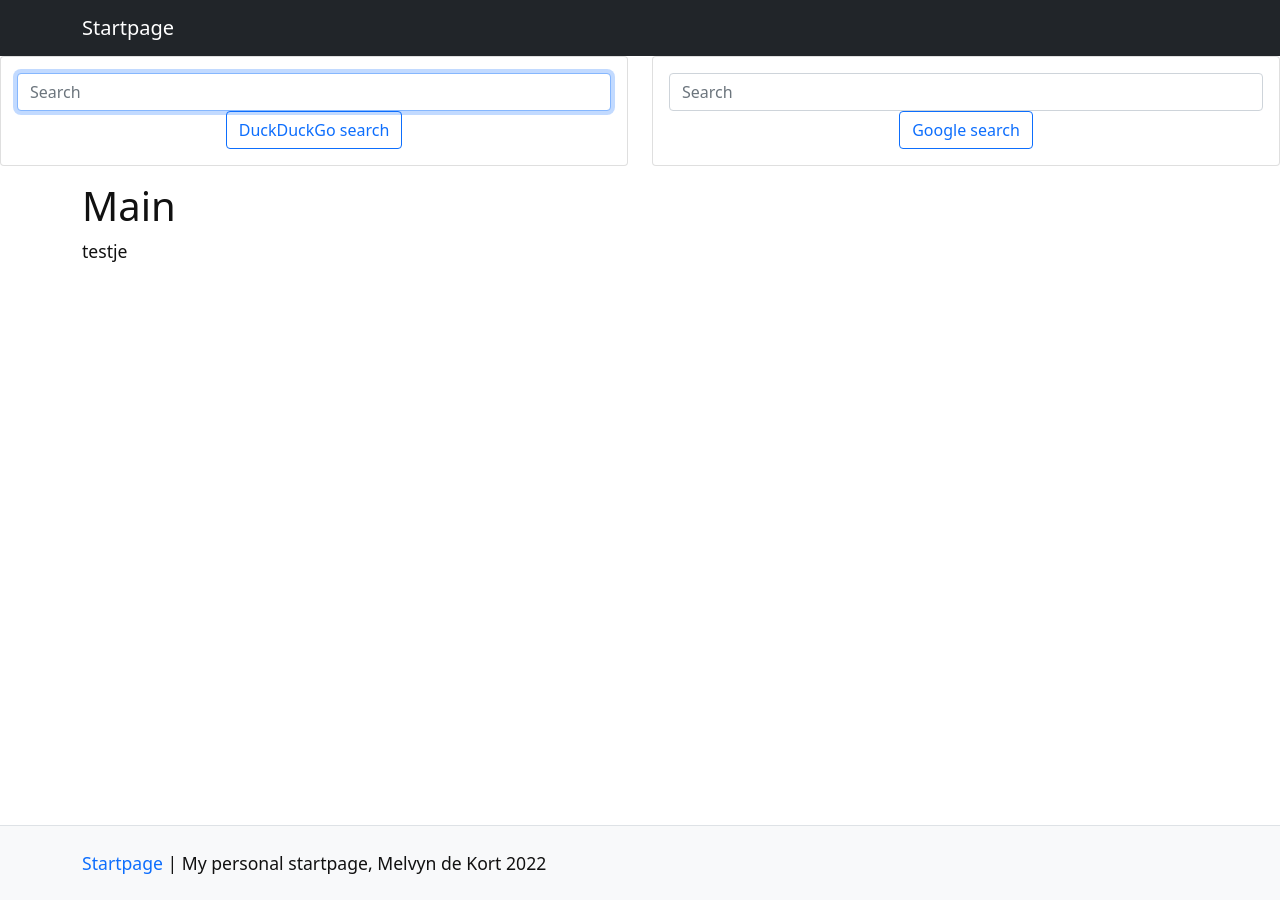
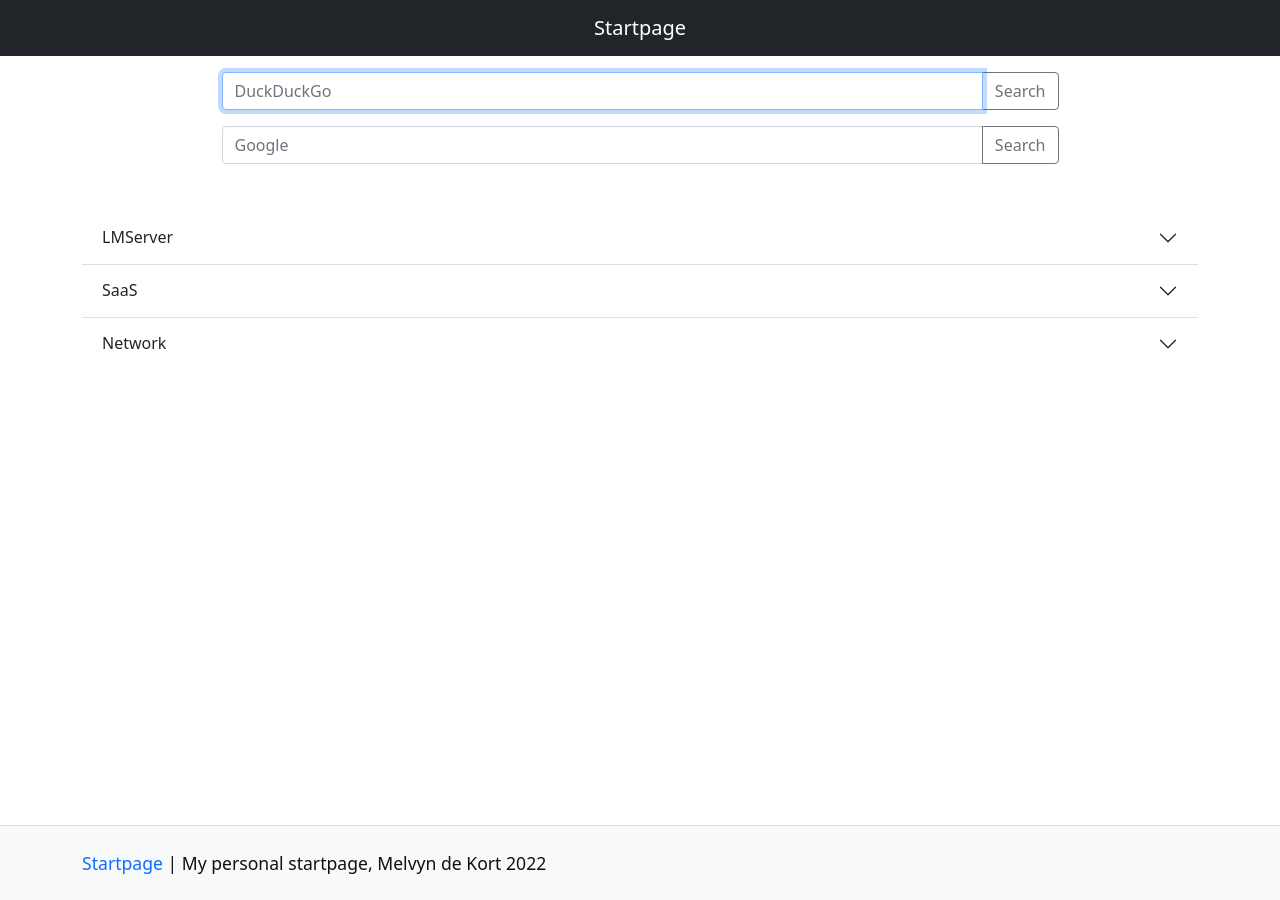
Before and after one commit to melvyndekort/startpage, a Jekyll site: the page built from pages/index.md, in a window 1280 px wide. Built offline with Jekyll 4.4.1, drawn with Linux system fonts in a browser that asks for light colours.

Commit message:
Initial setup of YAML data setup

```diff
--- a/_includes/search.html
+++ b/_includes/search.html
@@ -1,8 +1,6 @@
-<div class="card text-center">
-  <div class="card-body">
-    <form class="search" action="{{ include.link }}" method="get" onSubmit="mysearch(this)">
-      <input type="search" name="q" class="form-control rounded" placeholder="Search" {% if include.focus == true %} autofocus{% endif %} />
-      <button type="submit" class="btn btn-outline-primary">{{ include.button }}</button>
-    </form>
+<form class="search" action="{{ include.link }}" method="get">
+  <div class="input-group mx-auto w-75">
+    <input type="text" name="q" class="form-control" placeholder="{{ include.engine }}" aria-label="{{ include.engine }}" aria-describedby="button-addon2"{% if include.focus == true %} autofocus{% endif %}>
+    <button class="btn btn-outline-secondary" type="submit">Search</button>
   </div>
-</div>
+</form>
--- a/_includes/template/header.html
+++ b/_includes/template/header.html
@@ -1,20 +1,5 @@
-<nav class="navbar navbar-expand-lg navbar-dark bg-dark">
-    <div class="container">
-        <a class="navbar-brand" href="{{ '/' | relative_url }}">{{ site.title }}</a>
-
-        <button class="navbar-toggler" type="button" data-bs-toggle="collapse" data-bs-target="#navbarContent" aria-controls="navbarContent" aria-expanded="false" aria-label="Toggle navigation">
-            <span class="navbar-toggler-icon"></span>
-        </button>
-
-        <div class="collapse navbar-collapse" id="navbarContent">
-            <ul class="navbar-nav me-auto">
-                {% assign nav_pages = site.html_pages | where_exp: 'p','p.nav' | sort: 'nav_order' %}
-                {% for p in nav_pages %}
-                <li class="nav-item">
-                    <a class="nav-link{% if page.url == p.url %} active{% endif %}" {% if page.url == p.url %}aria-current="page"{% endif %} href="{{ p.url | relative_url }}">{% if p.nav == true %}{{ p.title }}{% else %}{{ p.nav }}{% endif %}</a>
-                </li>
-                {% endfor %}
-            </ul>
-        </div>
+<nav class="navbar navbar-dark bg-dark">
+    <div class="container-fluid">
+        <a class="navbar-brand mx-auto" href="#">{{ site.title }}</a>
     </div>
 </nav>
--- /dev/null
+++ b/_layouts/data.html
@@ -0,0 +1,27 @@
+---
+layout: default
+---
+<div class="container mt-5">
+  <div class="accordion accordion-flush" id="bookmarks">
+    {% for section in site.data.bookmarks %}
+    <div class="accordion-item">
+      <h2 class="accordion-header" id="header{{ section.category }}">
+        <button class="accordion-button collapsed" type="button" data-bs-toggle="collapse" data-bs-target="#collapse{{ section.category }}" aria-expanded="true" aria-controls="collapse{{ section.category }}">
+          {{ section.category }}
+        </button>
+      </h2>
+      <div id="collapse{{ section.category }}" class="accordion-collapse collapse" aria-labelledby="heading{{ section.category }}" data-bs-parent="#bookmarks">
+        <div class="accordion-body">
+          <div class="row row-cols-5">
+            {% for site in section.sites %}
+            <div class="col">
+              <a href="{{ site.url }}" class="btn btn-secondary">{{ site.name }}</a>
+            </div>
+            {% endfor %}
+          </div>
+        </div>
+      </div>
+    </div>
+    {% endfor %}
+  </div>
+</div>
--- a/_layouts/default.html
+++ b/_layouts/default.html
@@ -4,18 +4,15 @@
         {% include template/head.html %}
     </head>
     <body class="d-flex flex-column h-100">
-        <div id="skip-to-content"><a href="#maincontent">Skip to main content</a></div>
         {% include template/header.html %}
         <main id="maincontent" role="main" aria-label="Content" class="flex-shrink-0">
-            <div class="row">
-                <div class="col-sm-6">
-                {% include search.html button="DuckDuckGo search" link="https://duckduckgo.com/" focus=true %}
-                </div>
-                <div class="col-sm-6">
-                {% include search.html button="Google search" link="https://google.com/search" %}
-                </div>
+            <div class="container my-3">
+                {% include search.html engine="DuckDuckGo" link="https://duckduckgo.com/" focus=true %}
             </div>
-        {{ content }}
+            <div class="container my-3">
+                {% include search.html engine="Google" link="https://google.com/search" %}
+            </div>
+            {{ content }}
         </main>
         {% include template/footer.html %}
         {% include template/foot.html %}
--- a/pages/index.md
+++ b/pages/index.md
@@ -1,6 +1,4 @@
 ---
 title: Main
-layout: page
+layout: data
 ---
-
-testje
```
Also changed, not shown: _data/bookmarks.yml (added, +29 -0 lines).
